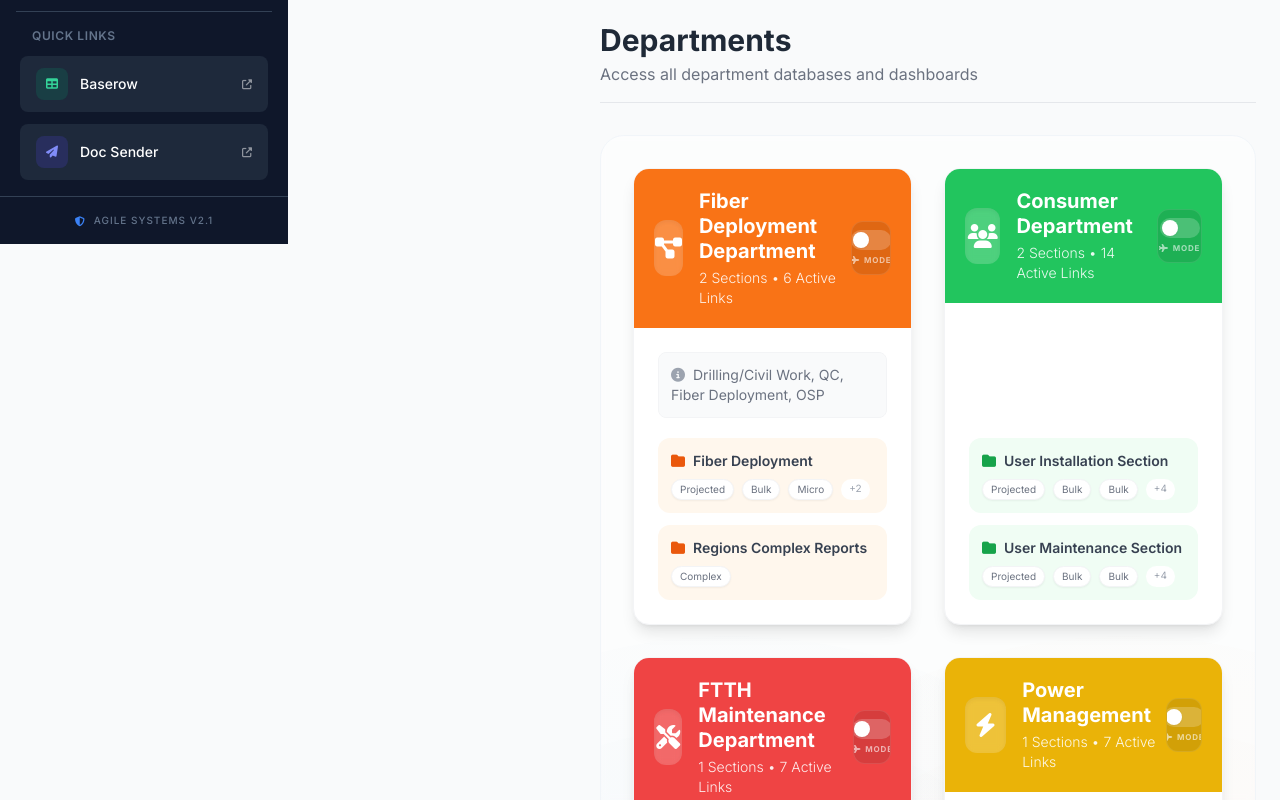
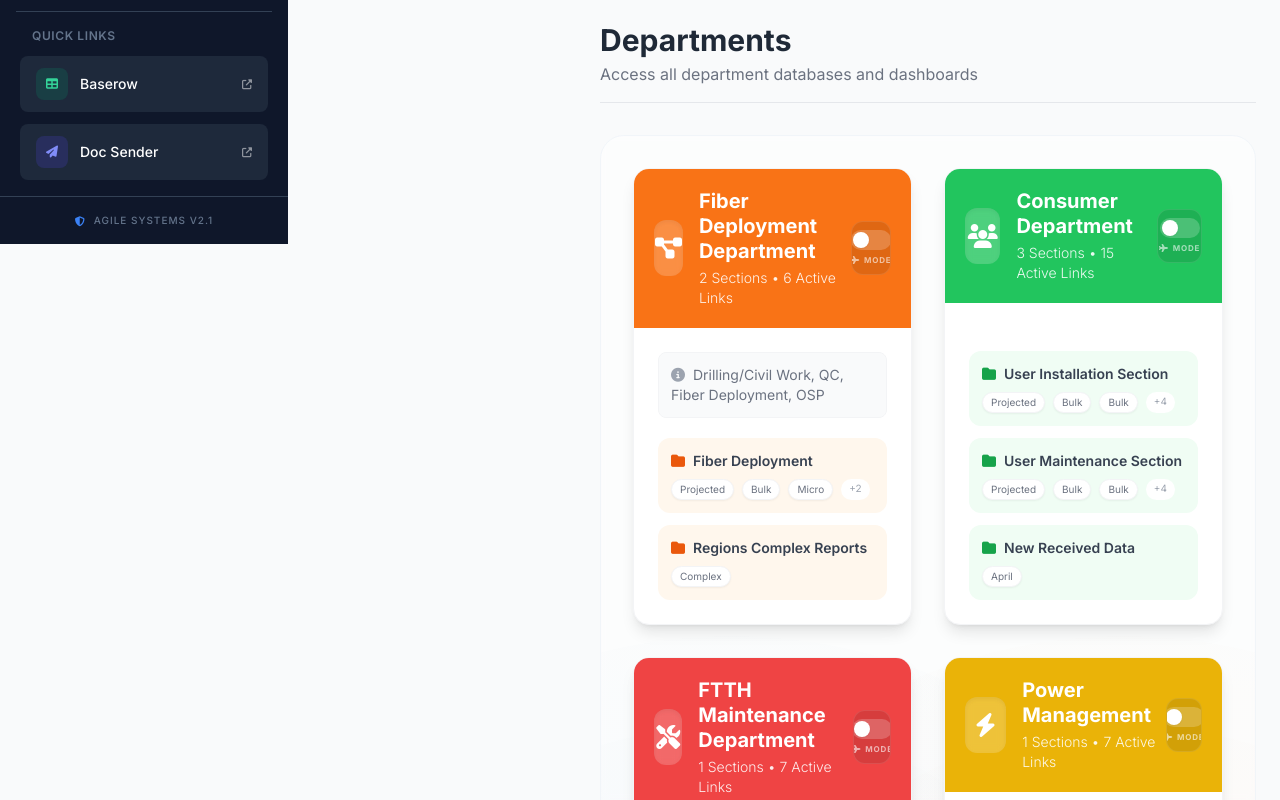
Before and after one commit to bekolo12/sustem-database, a React (Vite) app: page / in a window 1280 px wide. Shown: the part 742-1542 px from the top of the page. Built offline with nearby package versions, Linux system fonts and the light colour scheme.

Commit message:
feat: Add April data and update section count
Introduces a new data category for "New Received Data" with a link to "April" data.
Updates the total "Sections" count in the stats component to reflect the new addition.

```diff
--- a/components/Stats.tsx
+++ b/components/Stats.tsx
@@ -3,7 +3,7 @@ import React from 'react';
 export const Stats: React.FC = () => {
   const stats = [
     { value: '9', label: 'Departments', color: 'text-blue-600' },
-    { value: '13', label: 'Sections', color: 'text-orange-500' },
+    { value: '14', label: 'Sections', color: 'text-orange-500' },
     { value: '14+', label: 'Active Links', color: 'text-green-600' },
     { value: '6', label: 'Database Types', color: 'text-purple-600' }
   ];
--- a/constants.ts
+++ b/constants.ts
@@ -72,6 +72,17 @@ export const COMPANY_DATA: CompanyData = {
             { name: "Vercel Database", hyperlinked: true, url: "https://vercel.com/bakers-projects-2b4704d9/user-maintincae-ftth-ywk7/9ZRcN1ZA1W1ZUtDu2ULrsFvm6yFH" },
             { name: "Real Live Data 2025", hyperlinked: true, url: "https://lookerstudio.google.com/reporting/be957cb4-e042-4720-b29a-c81c21804072" },
             { name: "Real Live Data 2026", hyperlinked: true, url: "https://lookerstudio.google.com/reporting/318befcd-c6b8-4c99-8bac-43a4b364737b" }
+          ]
+        },
+        {
+          id: "new_received_data",
+          name: "New Received Data",
+          labels: [
+            {
+              name: "April",
+              hyperlinked: true,
+              url: "https://docs.google.com/spreadsheets/d/13ewEzLH61yaKii-Q0q9y1vN67eM0op4T/edit?usp=sharing&ouid=106495355661197696100&rtpof=true&sd=true"
+            }
           ]
         }
       ]
@@ -374,5 +385,6 @@ export const LABEL_ICONS: Record<string, string> = {
   'Entisar and Mamaon and Jadrya': 'fa-file-powerpoint',
   'Al Entisar Part 2': 'fa-file-powerpoint',
   'New Part of Entisar': 'fa-file-powerpoint',
-  'Bakup Section AAA': 'fa-folder-open'
+  'Bakup Section AAA': 'fa-folder-open',
+  'April': 'fa-calendar-check'
 };
```
